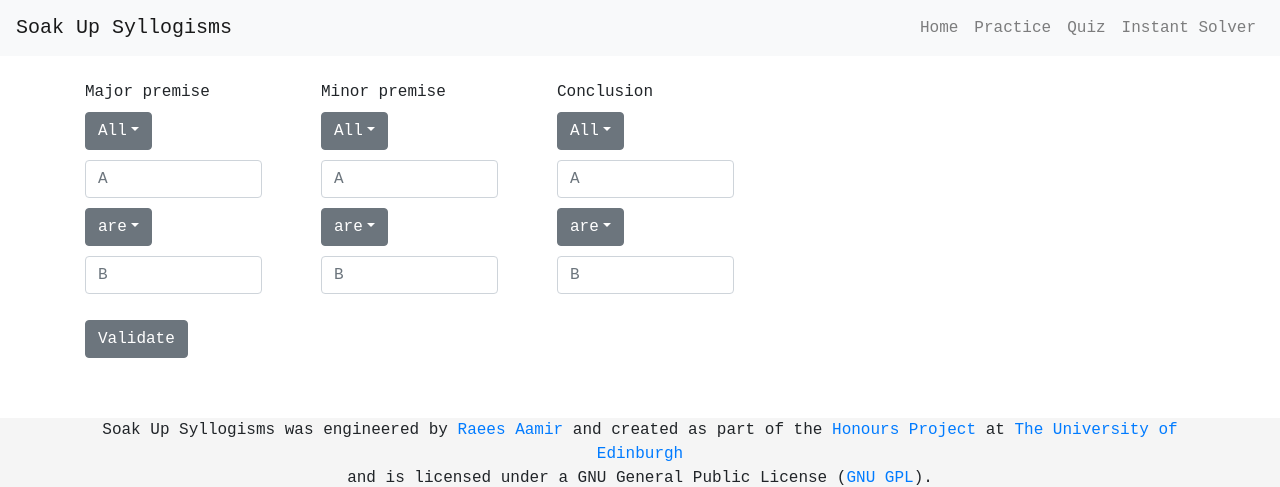
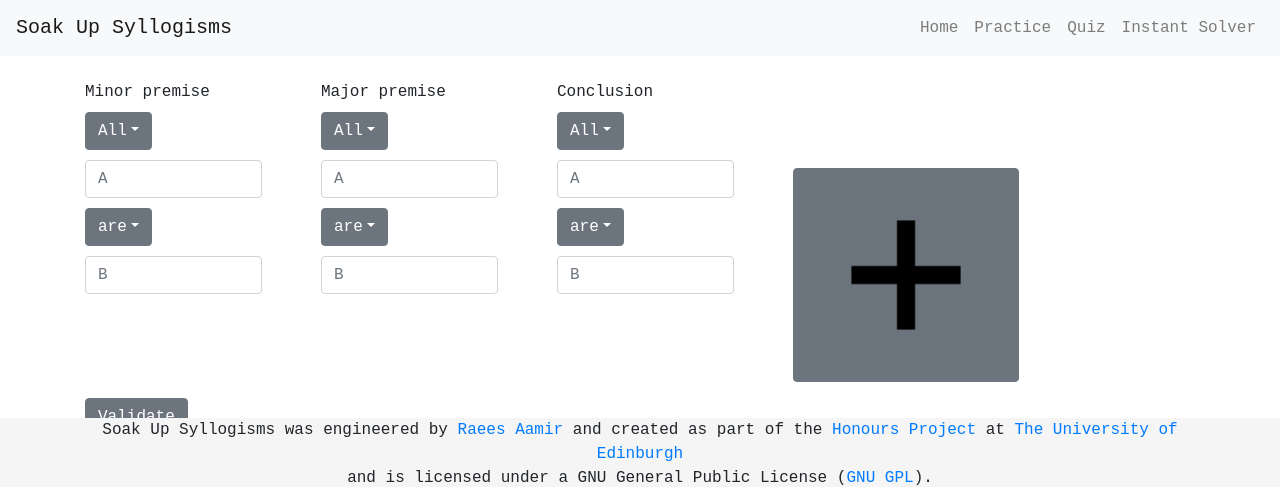
Before and after one commit to raeesapps/Honours-proj, a React (Create React App) app: page /solver in a window 1280 px wide. Shown: the top 487 px of the page. Built offline with nearby package versions, Linux system fonts and the light colour scheme.

Commit message:
Added support for multiple premises

```diff
--- a/src/components/Argument/ArgumentForm.jsx
+++ b/src/components/Argument/ArgumentForm.jsx
@@ -4,10 +4,13 @@ import {
   Button,
   Form,
   FormGroup,
+  Label,
 } from 'reactstrap';
 
 import Argument from '../../logic/argument';
 import PropositionFormGroup from '../Proposition/PropositionFormGroup';
+
+import plus from '../../assets/img/plus.png';
 
 class ArgumentForm extends React.Component {
   constructor(props) {
@@ -15,43 +18,76 @@ class ArgumentForm extends React.Component {
     this.state = {
       alertVisible: false,
       validationSuccessful: false,
+      propositions: [
+        {
+          name: 'Minor premise',
+          ref: React.createRef(),
+        },
+        {
+          name: 'Major premise',
+          ref: React.createRef(),
+        },
+        {
+          name: 'Conclusion',
+          ref: React.createRef(),
+        },
+      ],
     };
-    this.majorRef = React.createRef();
-    this.minorRef = React.createRef();
-    this.conclusionRef = React.createRef();
     this.validate = this.validate.bind(this);
+    this.addProposition = this.addProposition.bind(this);
+  }
+
+  addProposition() {
+    const {
+      propositions,
+    } = this.state;
+
+    const conclusion = propositions.pop();
+
+    propositions.push({
+      name: 'ayy lmao',
+      ref: React.createRef(),
+    });
+
+    propositions.push(conclusion);
+
+    this.setState({ propositions: [...propositions] });
   }
 
   validate() {
     const {
-      minorRef,
-      majorRef,
-      conclusionRef,
-    } = this;
+      propositions,
+    } = this.state;
 
-    const minorProposition = minorRef.current.getPropositionObj();
-    const majorProposition = majorRef.current.getPropositionObj();
-    const argument = new Argument([minorProposition, majorProposition]);
-    const conclusion = conclusionRef.current.getPropositionObj();
+    const argument = new Argument(propositions
+      .filter((proposition) => proposition.name !== 'Conclusion')
+      .map((proposition) => proposition.ref.current.getPropositionObj()));
+
+    const conclusion = propositions
+      .find((proposition) => proposition.name === 'Conclusion')
+      .ref.current.getPropositionObj();
+
     this.setState({ validationSuccessful: argument.argue(conclusion), alertVisible: true });
   }
 
   render() {
     const {
-      minorRef,
-      majorRef,
-      conclusionRef,
-    } = this;
-    const {
       validationSuccessful,
       alertVisible,
+      propositions,
     } = this.state;
     return (
       <>
         <Form>
-          <PropositionFormGroup ref={minorRef} name="Major premise" />
-          <PropositionFormGroup ref={majorRef} name="Minor premise" />
-          <PropositionFormGroup ref={conclusionRef} name="Conclusion" />
+          {
+            propositions.map((proposition) => {
+              const { name, ref } = proposition;
+              return <PropositionFormGroup ref={ref} name={name} />;
+            })
+          }
+          <FormGroup style={{ display: 'inline-block' }}>
+            <Button onClick={this.addProposition}><img style={{ height: '200px', width: '200px' }} src={plus} alt="plus" /></Button>
+          </FormGroup>
           <FormGroup>
             <Button onClick={this.validate}>Validate</Button>
           </FormGroup>
```
Also changed, not shown: src/assets/img/plus.png (added).
